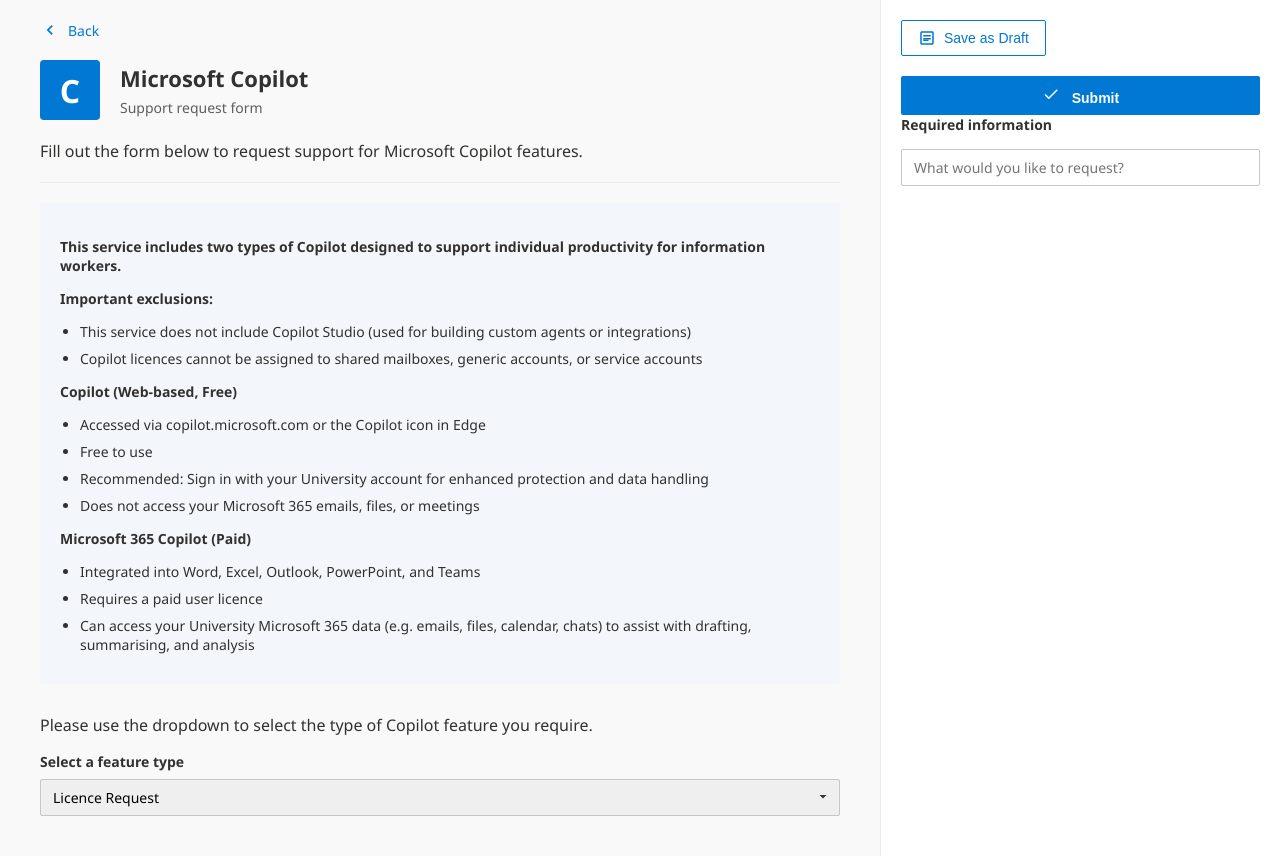
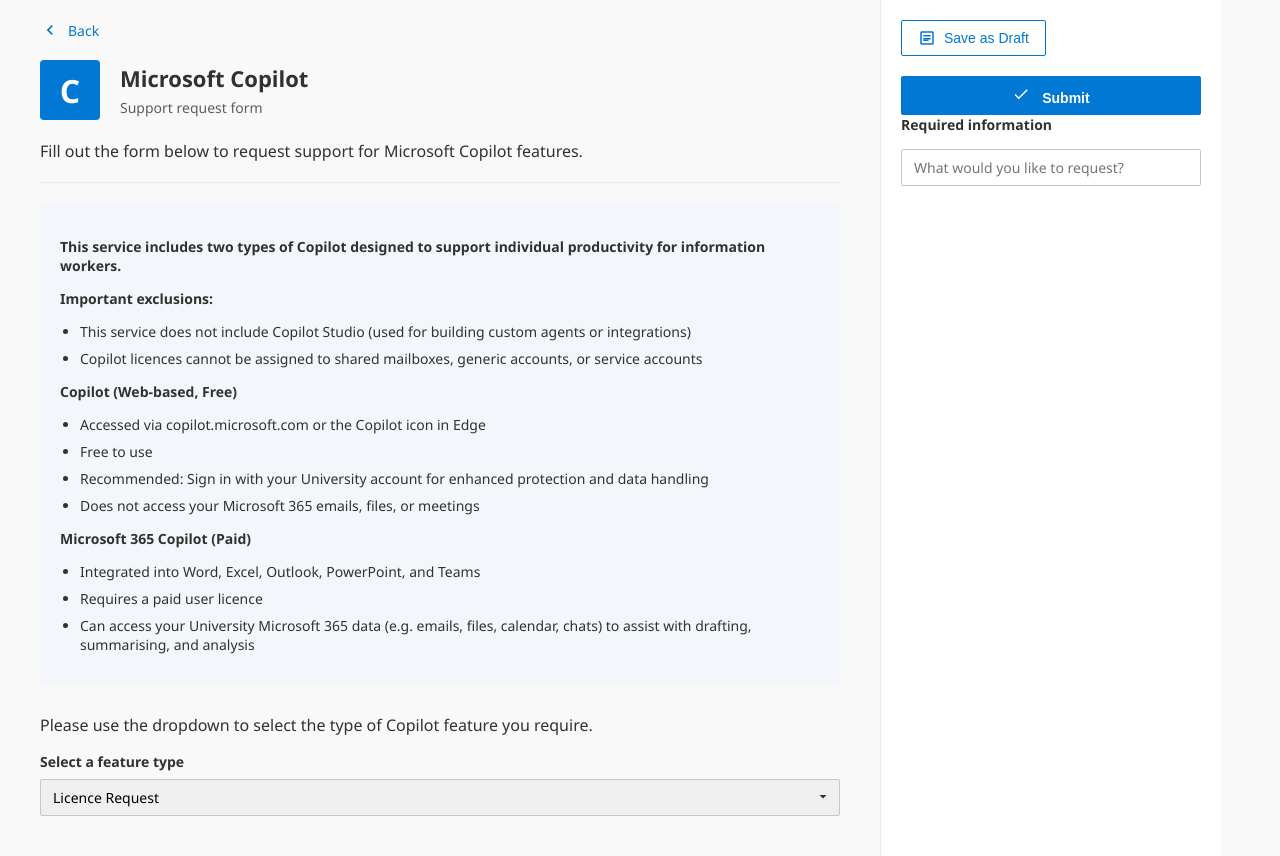
Before and after one commit to Darrelo365/FormMocker, a plain HTML site: page index.html in a window 1280 px wide. Drawn offline with Linux system fonts and the light colour scheme.

Commit message:
Update index.html

```diff
--- a/index.html
+++ b/index.html
@@ -16,15 +16,16 @@
       min-height: 100vh;
     }
     .main-content {
-      flex: 3;
+      flex: 7;
       padding: 20px 40px;
       max-width: 800px;
     }
     .sidebar {
-      flex: 1;
+      flex: 3;
       padding: 20px;
       background-color: #fff;
       border-left: 1px solid #edebe9;
+      max-width: 300px;
     }
     .back-button {
       display: flex;
```
